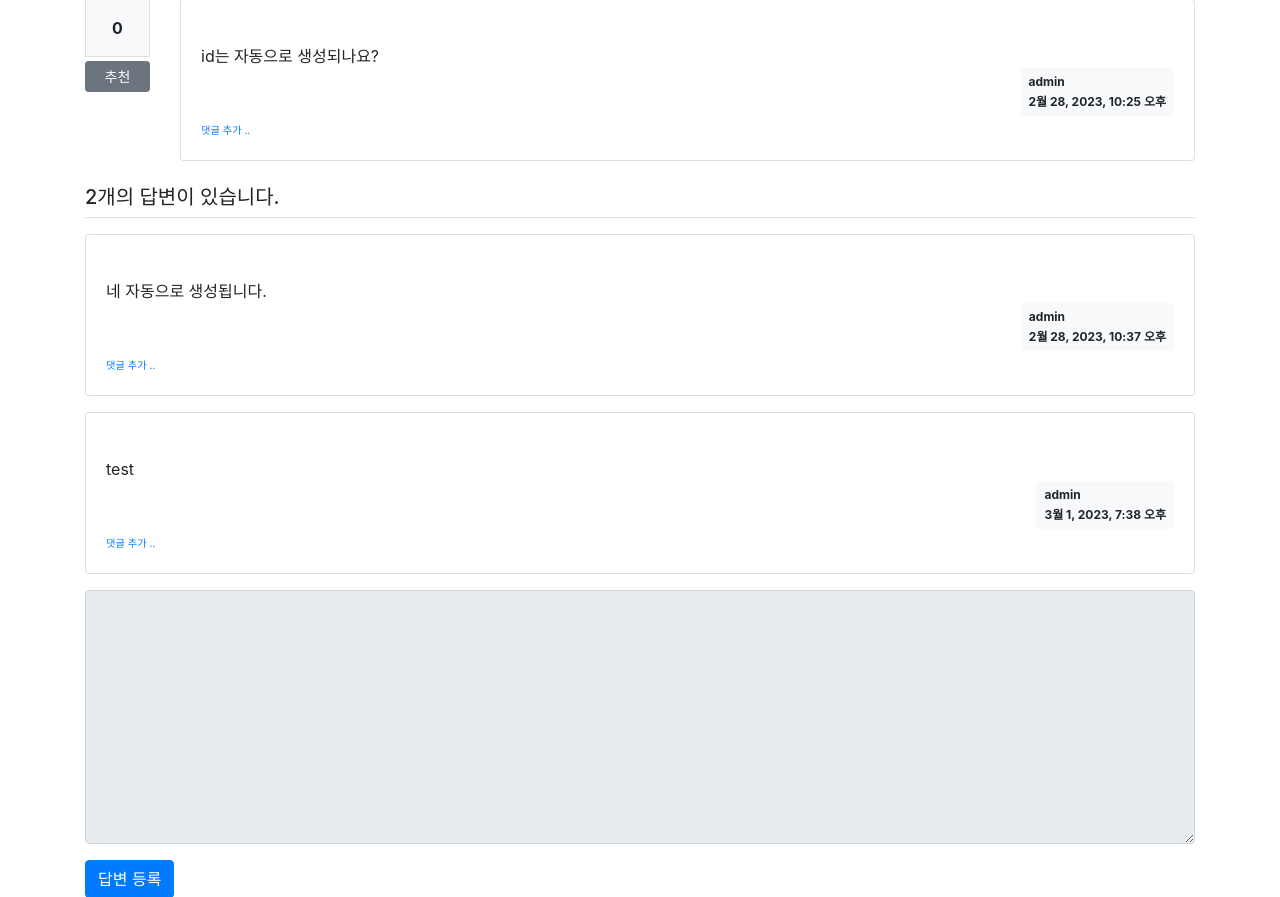
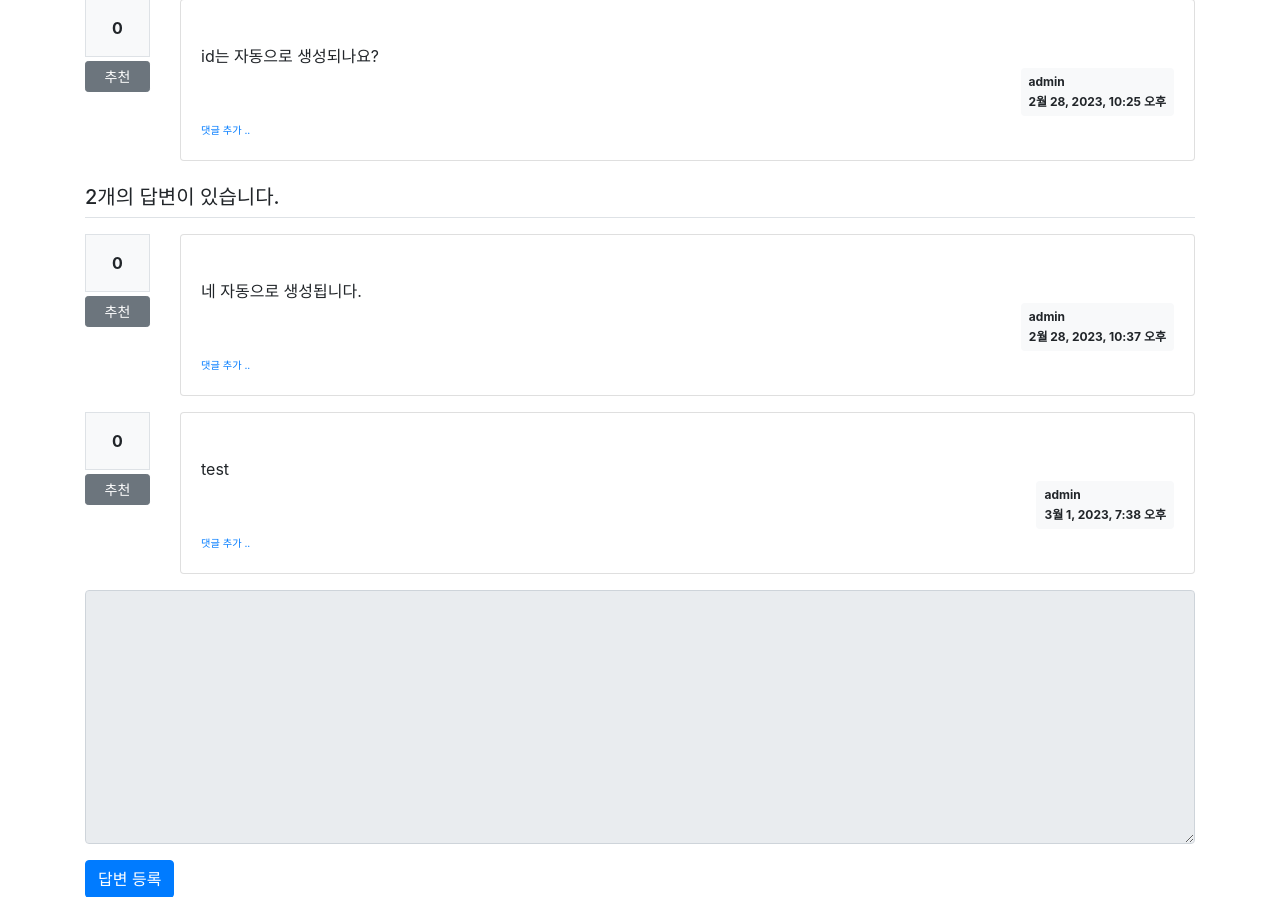
Before and after one commit to CRISPYTYPER/pybo, a Django app: page /pybo/2/ in a window 1280 px wide. Shown: the part 145-1042 px from the top of the page. Run offline with Django 3.2, Linux system fonts and the light colour scheme; data comes from the database, SQL or seed files in the repository; both versions use the stored data as it was after the commit; data that the repository does not hold is empty; some libraries are stand-ins or nearby versions.

Commit message:
until page 218

```diff
--- a/pybo/urls.py
+++ b/pybo/urls.py
@@ -31,4 +31,5 @@ urlpatterns = [
 
     # vote_views.py
     path('vote/question/<int:question_id>/', vote_views.vote_question, name='vote_question'),
+    path('vote/answer/<int:answer_id>/', vote_views.vote_answer, name='vote_answer'),
 ]
--- a/templates/pybo/question_detail.html
+++ b/templates/pybo/question_detail.html
@@ -84,7 +84,16 @@
             {{ question.answer_set.count }}개의 답변이 있습니다.
         </h5>
         {% for answer in question.answer_set.all %}
-            <div class="card my-3">
+            <div class="row my-3">
+                <div class="col-1"> <!-- 추천 영역 -->
+                    <div class="bg-light text-center p-3 border font-weight-bolder mb-1">
+                        {{ answer.voter.count }}
+                    </div>
+                    <a href="#" data-uri="{% url 'pybo:vote_answer' answer.id %}"
+                       class="recommend btn btn-sm btn-secondary btn-block my-1">추천</a>
+                </div>
+                <div class="col-11"> <!-- 답변 영역 -->
+                    <div class="card">
                         <div class="card-body">
                             <div class="card-text" style="white-space: pre-line;">
                                 {{ answer.content }}
@@ -122,7 +131,8 @@
                                                 {% endif %}
                                     </span>
                                             {% if request.user == comment.author %}
-                                        <a href="{% url 'pybo:comment_modify_answer' comment.id %}" class="small">수정</a>
+                                                <a href="{% url 'pybo:comment_modify_answer' comment.id %}"
+                                                   class="small">수정</a>
                                                 <a href="#" class="small delete"
                                                    data-uri="{% url 'pybo:comment_delete_answer' comment.id %}">
                                                     삭제
@@ -133,9 +143,12 @@
                                 </div>
                             {% endif %}
                             <div>
-                        <a href="{% url 'pybo:comment_create_answer' answer.id %}" class="small"><small>댓글 추가 ..</small></a>
+                                <a href="{% url 'pybo:comment_create_answer' answer.id %}" class="small"><small>댓글 추가
+                                    ..</small></a>
                             </div>
                             <!-- 답변 댓글 End -->
+                        </div>
+                    </div>
                 </div>
             </div>
         {% endfor %}
```
Also changed, not shown: pybo/views/vote_views.py (+14 -1 lines), db.sqlite3. Lines whose indentation alone changed are shown as unchanged.
